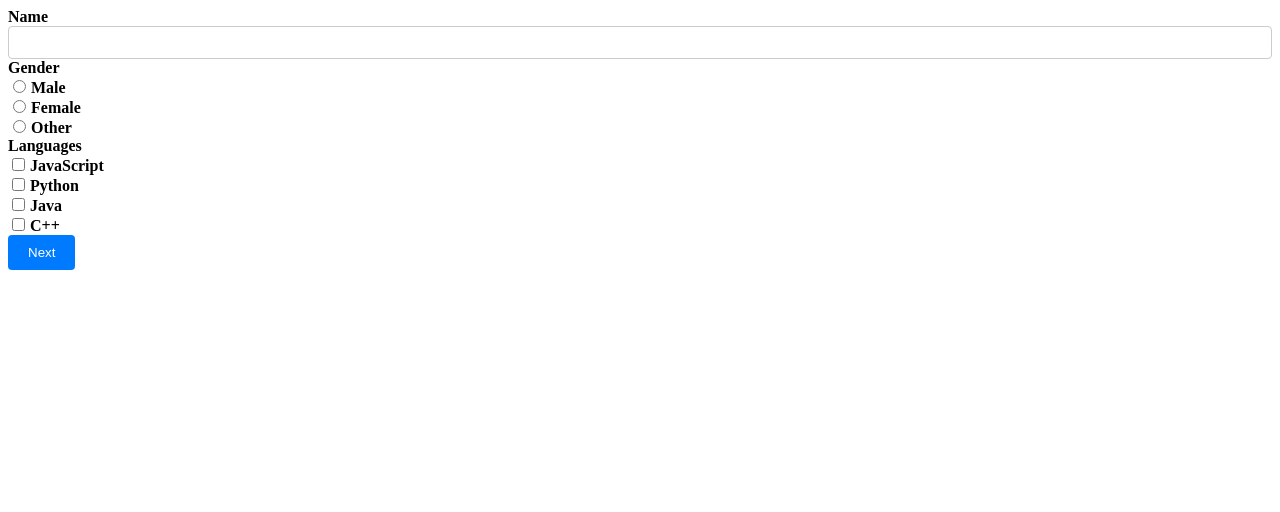
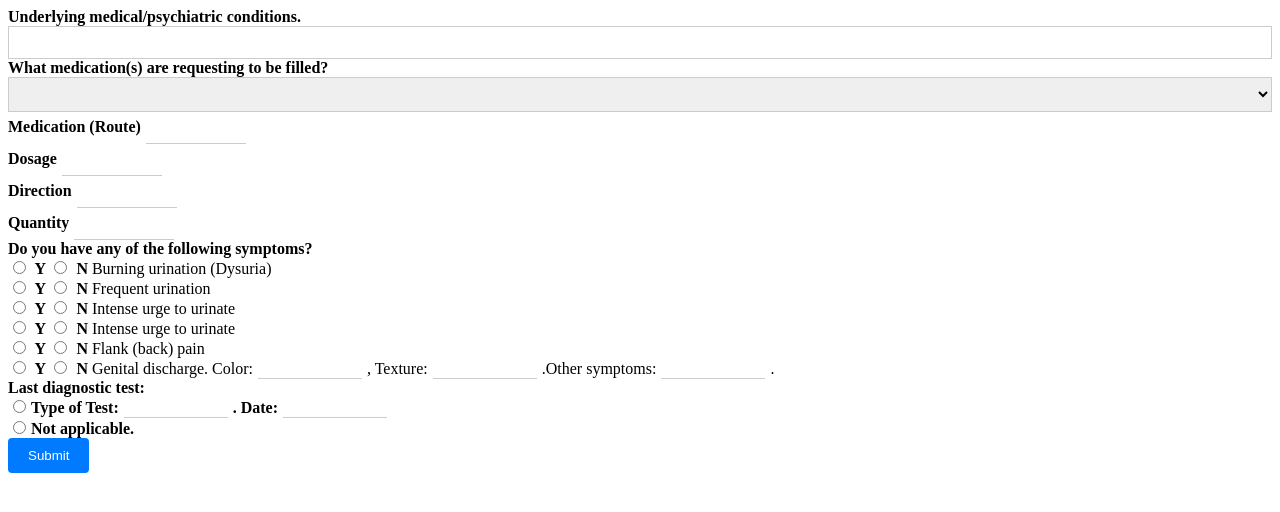
Before and after one commit to oossccaa/vueformdemo, a Vue app: page / in a window 1280 px wide. Shown: the top 512 px of the page. Built offline with nearby package versions, Linux system fonts and the light colour scheme.

Commit message:
動態表單

```diff
--- a/package.json
+++ b/package.json
@@ -13,6 +13,7 @@
   },
   "devDependencies": {
     "@vitejs/plugin-vue": "^5.0.4",
+    "sass": "^1.72.0",
     "vite": "^5.1.4"
   }
 }
--- a/src/App.vue
+++ b/src/App.vue
@@ -1,46 +1,142 @@
 <script setup>
 import { ref, computed } from 'vue'
+import Customeized from './Customized.vue'
 const step = ref(1)
+// option 可以是string也可以是object, string的話就會直接顯示label以及value, object的話會包含value以及contents陣列
+// visible 可以是string也可以是object, string的話就表示對應key欄位的value有值就會顯示, object的話就表示value必須符合key的value才會有值
+// 'key' or {visible: {key: 'key', value: 'value'}}
 const data = ref([
   {
     id: 1,
-    name: '基本資料',
+    name: 'Form',
     fields: [
-      { key: 'Name', value: '', type: 'input' },
-      { key: 'Gender', value: '', type: 'radio', options: ['Male', 'Female', 'Other'] },
+      { key: 'conditions', label: 'Underlying medical/psychiatric conditions.', value: '', type: 'text' },
+      { key: 'medication', label: 'What medication(s) are requesting to be filled?',
+        value: '',
+        type: 'select',
+        options: [
+          'Aspirin',
+          'Cocaine',
+          'Oxycodone',
+        ],
+        inputs: [
+          {
+            key: 'MedicationRoute',prefix: 'Medication (Route)',value: '',type: 'text',
+          },
+          {
+            key: 'Dosage',prefix: 'Dosage',value: '',type: 'text',
+          },
+          {
+            key: 'Direction',prefix: 'Direction',value: '',type: 'text',
+          },
+          {
+            key: 'Quantity', prefix: 'Quantity',value: '',type: 'text',
+          }
+        ]
+      },
       {
-        key: 'Pregnant', value: '', type: 'radio', options: ['Yes', 'No'], visible: {
-          key: 'Gender',
-          value: 'Female'
-        },
+        key: 'For medication',
+        label: 'For medication %medication. Are you regularly taking this medication?',
+        value: '',
+        type: 'radio',
+        options: ['Yes, I take it regularly.', 'No, I take it occasionally.','No, I take it as needed.',{
+          value: 'customized',
+          contents: [
+            {
+              key: 'discontinued', prefix: ' No, I have discontinued for',value: '',type: 'text',suffix: ' months.',
+            }
+          ]
+        }],
+        visible:'medication',
       },
-      { key: 'Languages', value: [], type: 'checkbox', options: ['JavaScript', 'Python', 'Java', 'C++'] },
-    ],
-    next: 2
-  },
-  {
-    id: 2,
-    name: '聯絡方式',
-    fields: [
-      { key: 'Email', value: '', type: 'input' },
-      { key: 'Phone', value: '', type: 'input' },
-      { key: 'Address', value: '', type: 'textarea' }
-    ],
-    next: 3
-  },
-  {
-    id: 3,
-    name: '意見回饋',
-    fields: [
-      { key: 'Feedback', value: '', type: 'textarea' }
+      {
+        key: 'symptoms',
+        label: 'Do you have any of the following symptoms?',
+        value: {},
+        type: 'true-false',
+        options: ['Burning urination (Dysuria)','Frequent urination','Intense urge to urinate','Intense urge to urinate','Flank (back) pain',
+          {
+            value: 'customized',
+            contents: [
+              {
+                key: 'color',prefix: 'Genital discharge. Color:',value: '',type: 'text',suffix: ', ',
+              },
+              {
+                key: 'texture',prefix: 'Texture:',value: '',type: 'text',suffix: '.'
+              },
+              {
+                key: 'othersymptoms',prefix: 'Other symptoms:',value: '',type: 'text',suffix: '.'
+              }
+            ]
+          }
+        ]
+      },
+      {
+        key: 'lastDiagnostic',label: 'Last diagnostic test:', value: '', type: 'radio',
+        options: [
+          {
+            value: 'customized',
+            contents: [
+              {
+                key: 'test',
+                prefix: 'Type of Test:',
+                value: '',
+                type: 'text',
+                suffix: '. ',
+              },
+              {
+                key: 'date',
+                prefix: 'Date:',
+                value: '',
+                type: 'text'
+              },
+            ]
+          },
+          'Not applicable.'
+        ]
+      },
     ],
     next: 0
   },
+  // {
+  //   id: 2,
+  //   name: '聯絡方式',
+  //   fields: [
+  //     { key: 'Email', value: '', type: 'text' },
+  //     { key: 'Phone', value: '', type: 'text' },
+  //     { key: 'Address', value: '', type: 'textarea' }
+  //   ],
+  //   next: 3
+  // },
+  // {
+  //   id: 3,
+  //   name: '意見回饋',
+  //   fields: [
+  //     { key: 'Feedback', value: '', type: 'textarea' }
+  //   ],
+  //   next: 0
+  // },
 ])
 
 const currentStep = computed(() => {
   return data.value[step.value - 1]
 })
+
+const isCustomized = (option)=>{
+  return typeof option !== 'string'
+}
+
+const __formatLabel = (label,fields)=>{
+  console.log(label);
+  return label.replace(/%(\w+)/g, (match, key) => {
+    const field = fields.find(item => item.key === key);
+    if (field) {
+      return field.value;
+    } else {
+      return match;
+    }
+  });
+}
 
 const saveData = ref([]);
 
@@ -61,9 +157,12 @@ const submitForm = () => {
     console.log('All Form Data:', saveData);
   }
 };
-const showFields = (field,fields) => {
+const showFields = (field, fields) => {
   if (!field.visible) {
     return true; // 沒有設置 visible 屬性，默認顯示
+  }
+  if(typeof field.visible ==='string') {
+    return fields.find(f=>f.key===field.visible).value
   }
   const { key, value } = field.visible;
   return fields.some(f => f.key === key && f.value === value);
@@ -72,12 +171,17 @@ const showFields = (field,fields) => {
 
 <template>
   <div v-if="step != 0">
-    <div v-for="(field, index) in currentStep.fields" :key="index" v-show="showFields(field,currentStep.fields)">
-      <label>{{ field.key }}</label>
+    <div v-for="(field, index) in currentStep.fields" :key="index" v-show="showFields(field, currentStep.fields)">
+      <label>{{ __formatLabel(field.label,currentStep.fields) }}</label>
       <template v-if="field.type === 'radio'">
         <div v-for="(option, optionIndex) in field.options" :key="optionIndex">
-          <input type="radio" :value="option" v-model="field.value">
-          <label>{{ option }}</label>
+          <label>
+            <input type="radio" :value="isCustomized(option) ? option.value : option" v-model="field.value" />
+            <template v-if="isCustomized(option)">
+              <Customeized :option="option" />
+            </template>
+            <span v-else>{{ option }}</span>
+          </label>
         </div>
       </template>
       <template v-else-if="field.type === 'checkbox'">
@@ -86,12 +190,40 @@ const showFields = (field,fields) => {
           <label>{{ option }}</label>
         </div>
       </template>
-      <template v-else-if="field.type === 'input'">
+      <template v-else-if="field.type === 'text'">
         <input type="text" v-model="field.value">
       </template>
       <template v-else-if="field.type === 'textarea'">
         <textarea v-model="field.value"></textarea>
       </template>
+      <template v-else-if="field.type === 'true-false'">
+        <div v-for="(option, index) in field.options" :key="index">
+          <label>
+            <input type="radio" :value="true" v-model="field.value[index]">
+            Y
+          </label>
+          <label>
+            <input type="radio" :value="false" v-model="field.value[index]">
+            N
+          </label>
+          <template v-if="isCustomized(option)">
+              <Customeized :option="option" />
+            </template>
+          <span v-else>{{ option }}</span>
+        </div>
+      </template>
+      <template v-else-if="field.type ==='select'">
+        <select v-model="field.value">
+          <option v-for="(option, optionIndex) in field.options" :key="optionIndex">{{ option }}</option>
+        </select>
+      </template>
+      <div v-if="field.inputs">
+        <div v-for="(input, inputIndex) in field.inputs" :key="inputIndex">
+          <label>{{ input.prefix }}</label>
+          <input type="text" class="blank" v-model="input.value">
+          <label>{{ input.suffix }}</label>
+        </div>
+      </div>
     </div>
     <button type="submit" @click="submitForm">{{ currentStep.next !== 0 ? 'Next' : 'Submit' }}</button>
   </div>
@@ -107,7 +239,7 @@ const showFields = (field,fields) => {
   </div>
 </template>
 
-<style scoped>
+<style lang="scss" scoped>
 body {
   font-family: Arial, sans-serif;
   background-color: #f4f4f4;
@@ -139,7 +271,21 @@ textarea {
   width: 100%;
   padding: 8px;
   border: 1px solid #ccc;
-  border-radius: 4px;
+  box-sizing: border-box;
+  &.blank {
+  display: inline;
+  width: 100px;
+  outline: none;
+  border: unset;
+  border-bottom: 1px solid #ccc;
+  margin: 0 5px
+}
+}
+
+select{
+  width: 100%;
+  padding: 8px;
+  border: 1px solid #ccc;
   box-sizing: border-box;
 }
 
@@ -159,4 +305,6 @@ button[type="submit"] {
 
 button[type="submit"]:hover {
   background-color: #0056b3;
-}</style>
+}
+
+</style>
--- /dev/null
+++ b/src/Customized.vue
@@ -0,0 +1,30 @@
+<template>
+  <template v-for="content in option.contents" :key="content.key">
+    <span>{{ content.prefix }}</span>
+    <input v-if="content.type === 'text'" class="blank" type="text" v-model="content.value" />
+    <span>{{ content.suffix }}</span>
+  </template>
+</template>
+
+<script setup>
+import { defineProps, ref,toRefs } from 'vue'
+const props = defineProps({
+  option: {
+    type: Object,
+    required: true
+  }
+})
+const { option } = toRefs(props);
+
+</script>
+
+<style lang="scss" scoped>
+.blank {
+  display: inline;
+  width: 100px;
+  outline: none;
+  border: unset;
+  border-bottom: 1px solid #ccc;
+  margin: 0 5px
+}
+</style>
```
Also changed, not shown: 1 other file (tests, documents, lock files or other folders).
